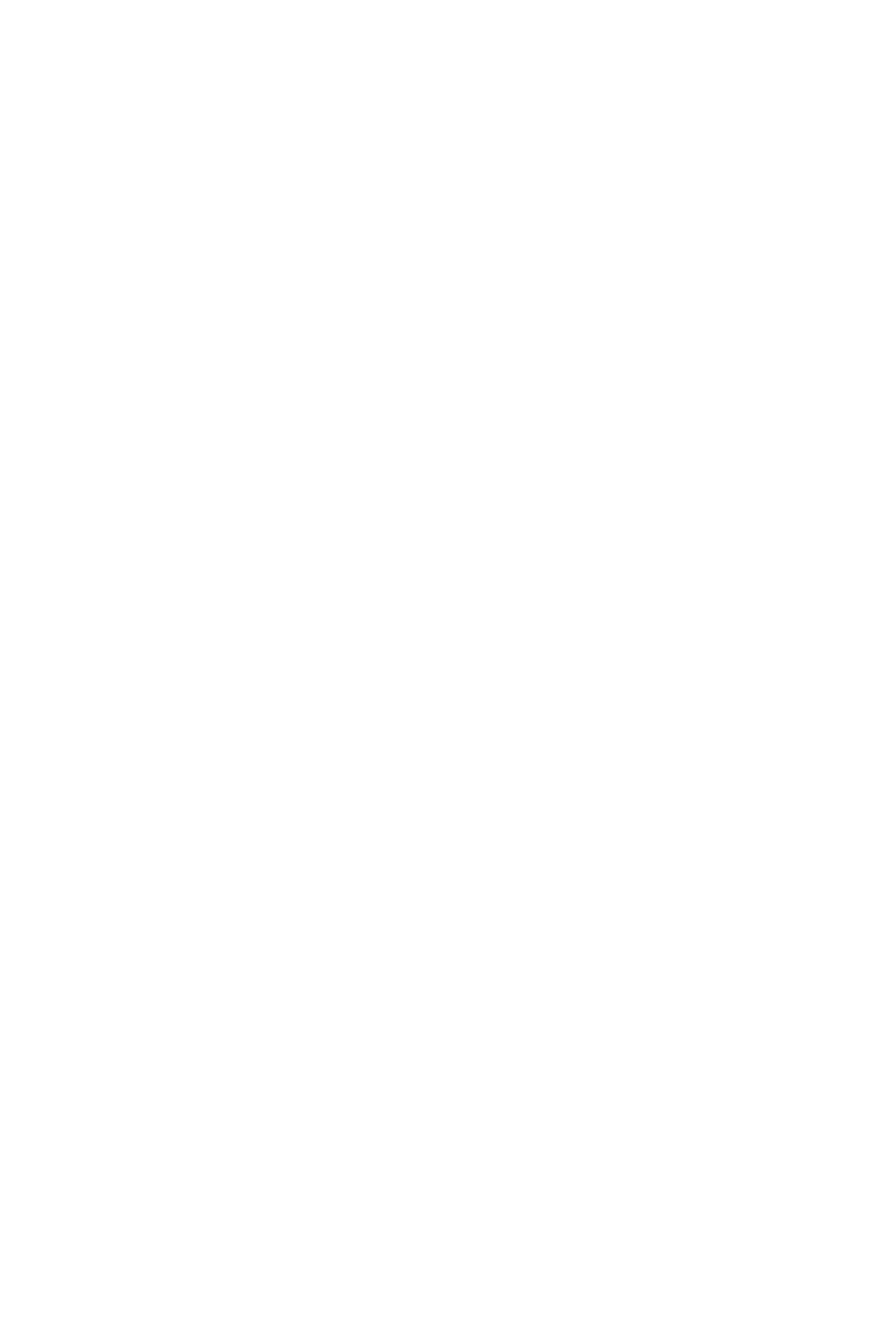
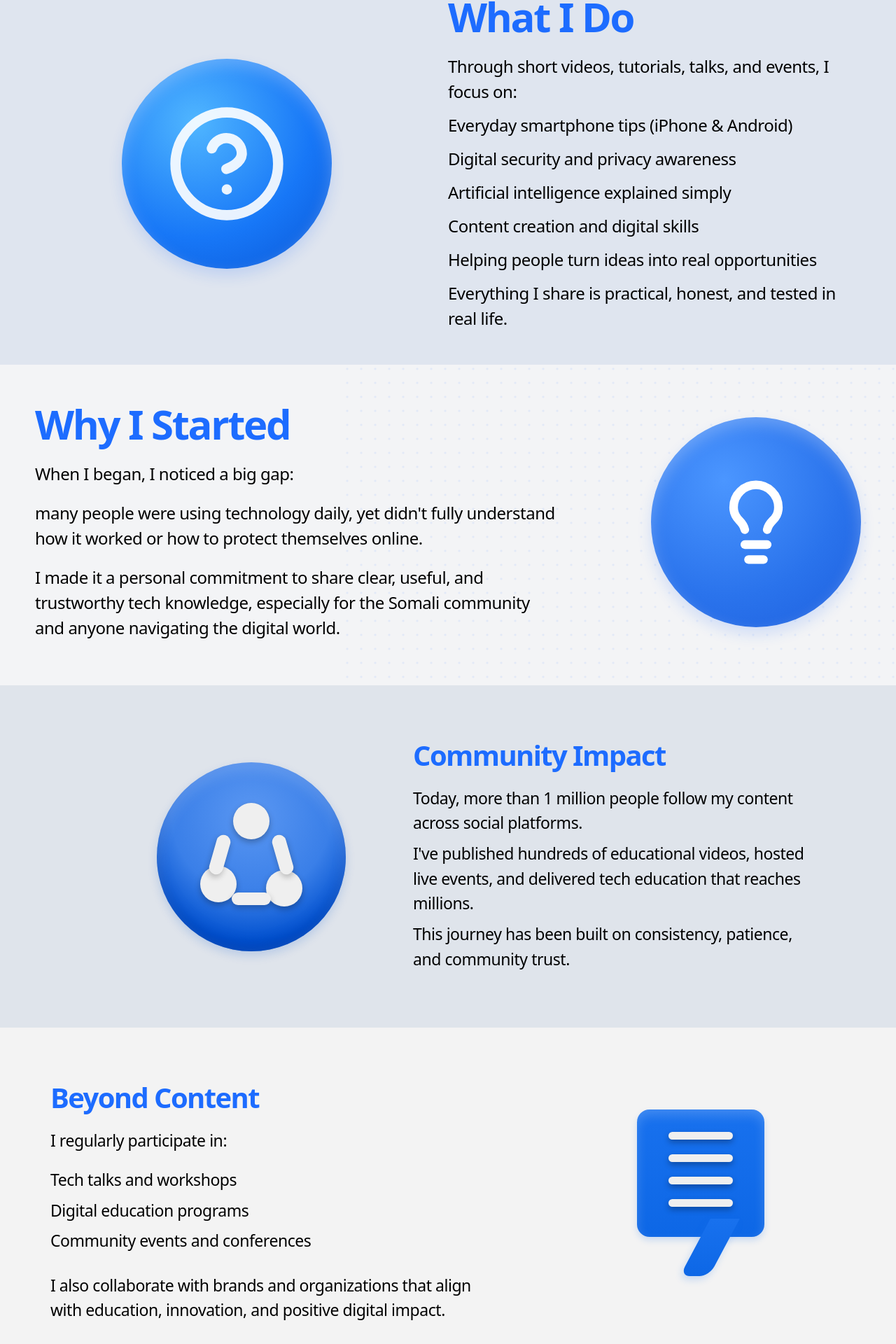
Before and after one commit to IshakAbdiazizHussen/Eng.yusuf-vision, a Next.js app: page /about in a window 1280 px wide. Shown: the part 1303-3223 px from the top of the page at 70% size. Before the commit the page ends 1274 px from the top, so only its background shows below. Built offline with nearby package versions, Linux system fonts and the light colour scheme.

Commit message:
adding some of about information

```diff
--- a/src/app/about/page.tsx
+++ b/src/app/about/page.tsx
@@ -1,5 +1,5 @@
 import Image from "next/image"
-import { Target } from "lucide-react"
+import { CircleHelp, Lightbulb, Target } from "lucide-react"
 import { PageFrame } from "@/components/page-frame"
 
 export default function AboutPage() {
@@ -80,6 +80,123 @@ export default function AboutPage() {
           </div>
         </div>
       </section>
+
+      <section className="relative left-1/2 right-1/2 mt-6 ml-[-50vw] mr-[-50vw] w-screen bg-[#dfe5ef] px-6 py-12 sm:px-10 lg:px-16">
+        <div className="mx-auto grid w-full max-w-[1400px] grid-cols-1 items-center gap-10 lg:grid-cols-[520px_1fr] lg:gap-14">
+          <div className="flex justify-center">
+            <div className="flex h-[250px] w-[250px] items-center justify-center rounded-full bg-[radial-gradient(circle_at_35%_30%,#50b6ff_0%,#1777f7_58%,#0a56d5_100%)] shadow-[inset_0_10px_22px_rgba(255,255,255,0.26),0_10px_20px_rgba(29,108,255,0.16)] sm:h-[300px] sm:w-[300px]">
+              <CircleHelp className="h-36 w-36 text-white/90 sm:h-44 sm:w-44" strokeWidth={2} />
+            </div>
+          </div>
+
+          <div className="max-w-[760px]">
+            <h2 className="text-[58px] font-bold leading-none tracking-[-0.04em] text-[#1d6cff]">
+              What I Do
+            </h2>
+            <div className="mt-6 space-y-3 text-[22px] leading-[1.5] tracking-[-0.02em] text-black sm:text-[24px]">
+              <p>Through short videos, tutorials, talks, and events, I focus on:</p>
+              <p>Everyday smartphone tips (iPhone &amp; Android)</p>
+              <p>Digital security and privacy awareness</p>
+              <p>Artificial intelligence explained simply</p>
+              <p>Content creation and digital skills</p>
+              <p>Helping people turn ideas into real opportunities</p>
+              <p>Everything I share is practical, honest, and tested in real life.</p>
+            </div>
+          </div>
+        </div>
+      </section>
+
+      <section className="mx-auto mt-14 grid max-w-[1180px] grid-cols-1 items-center gap-12 px-4 pb-10 sm:px-0 lg:grid-cols-[1fr_380px]">
+        <div className="max-w-[760px]">
+          <h2 className="text-[58px] font-bold leading-none tracking-[-0.04em] text-[#1d6cff]">
+            Why I Started
+          </h2>
+          <div className="mt-6 space-y-5 text-[22px] leading-[1.5] tracking-[-0.02em] text-black sm:text-[24px]">
+            <p>When I began, I noticed a big gap:</p>
+            <p>
+              many people were using technology daily, yet didn&apos;t fully
+              understand how it worked or how to protect themselves online.
+            </p>
+            <p>
+              I made it a personal commitment to share clear, useful, and
+              trustworthy tech knowledge, especially for the Somali community
+              and anyone navigating the digital world.
+            </p>
+          </div>
+        </div>
+
+        <div className="flex justify-center lg:justify-end">
+          <div className="flex h-[250px] w-[250px] items-center justify-center rounded-full bg-[radial-gradient(circle_at_35%_30%,#4b96ff_0%,#2a73ec_58%,#1d5fde_100%)] shadow-[inset_0_10px_22px_rgba(255,255,255,0.26),0_10px_20px_rgba(29,108,255,0.16)] sm:h-[300px] sm:w-[300px]">
+            <Lightbulb className="h-28 w-28 text-white sm:h-32 sm:w-32" strokeWidth={2.3} />
+          </div>
+        </div>
+      </section>
+
+      <section className="relative left-1/2 right-1/2 mt-6 ml-[-50vw] mr-[-50vw] w-screen">
+        <div className="bg-[#dfe4eb] px-6 py-16 sm:px-10 lg:px-16 lg:py-20">
+          <div className="mx-auto grid w-full max-w-[1280px] grid-cols-1 items-center gap-y-10 lg:grid-cols-[430px_1fr] lg:gap-x-24">
+            <div className="flex justify-center lg:justify-end">
+              <div className="relative h-[240px] w-[240px] rounded-full bg-[radial-gradient(circle_at_50%_28%,#5a97f2_0%,#3a7fe8_48%,#0050cf_76%,#0044b3_100%)] shadow-[inset_0_10px_20px_rgba(255,255,255,0.18),inset_0_-12px_16px_rgba(0,61,170,0.45),0_6px_14px_rgba(13,86,209,0.18)] sm:h-[270px] sm:w-[270px]">
+                <div className="absolute left-1/2 top-[52px] h-[50px] w-[50px] -translate-x-1/2 rounded-full bg-[#efefef] shadow-[0_4px_8px_rgba(0,0,0,0.28)] sm:top-[58px] sm:h-[52px] sm:w-[52px]" />
+                <div className="absolute bottom-[62px] left-[56px] h-[50px] w-[50px] rounded-full bg-[#efefef] shadow-[0_4px_8px_rgba(0,0,0,0.28)] sm:bottom-[70px] sm:left-[62px] sm:h-[52px] sm:w-[52px]" />
+                <div className="absolute bottom-[56px] right-[56px] h-[50px] w-[50px] rounded-full bg-[#efefef] shadow-[0_4px_8px_rgba(0,0,0,0.28)] sm:bottom-[64px] sm:right-[62px] sm:h-[52px] sm:w-[52px]" />
+                <div className="absolute left-[71px] top-[92px] h-[58px] w-[20px] rotate-[16deg] rounded-full bg-[#efefef] shadow-[0_4px_8px_rgba(0,0,0,0.24)] sm:left-[80px] sm:top-[103px]" />
+                <div className="absolute right-[71px] top-[92px] h-[58px] w-[20px] rotate-[-16deg] rounded-full bg-[#efefef] shadow-[0_4px_8px_rgba(0,0,0,0.24)] sm:right-[80px] sm:top-[103px]" />
+                <div className="absolute bottom-[58px] left-1/2 h-[16px] w-[52px] -translate-x-1/2 rounded-full bg-[#efefef] shadow-[0_4px_8px_rgba(0,0,0,0.24)] sm:bottom-[66px] sm:h-[18px] sm:w-[56px]" />
+              </div>
+            </div>
+
+            <div className="max-w-[560px]">
+              <h2 className="text-[34px] font-bold leading-none tracking-[-0.04em] text-[#1d6cff] sm:text-[40px]">
+                Community Impact
+              </h2>
+              <div className="mt-6 space-y-2 text-[20px] leading-[1.55] tracking-[-0.02em] text-black sm:text-[23px]">
+                <p>Today, more than 1 million people follow my content across social platforms.</p>
+                <p>
+                  I&apos;ve published hundreds of educational videos, hosted live
+                  events, and delivered tech education that reaches millions.
+                </p>
+                <p>
+                  This journey has been built on consistency, patience, and
+                  community trust.
+                </p>
+              </div>
+            </div>
+          </div>
+        </div>
+
+        <div className="bg-[#f3f3f3] px-6 py-16 sm:px-10 lg:px-16 lg:py-20">
+          <div className="mx-auto grid w-full max-w-[1280px] grid-cols-1 items-center gap-y-10 lg:grid-cols-[1fr_430px] lg:gap-x-24">
+            <div className="max-w-[620px] lg:justify-self-start lg:pl-2">
+              <h2 className="text-[34px] font-bold leading-none tracking-[-0.04em] text-[#1d6cff] sm:text-[40px]">
+                Beyond Content
+              </h2>
+              <div className="mt-6 space-y-2 text-[20px] leading-[1.55] tracking-[-0.02em] text-black sm:text-[23px]">
+                <p>I regularly participate in:</p>
+                <p className="pt-3">Tech talks and workshops</p>
+                <p>Digital education programs</p>
+                <p>Community events and conferences</p>
+                <p className="pt-5">
+                  I also collaborate with brands and organizations that align
+                  with education, innovation, and positive digital impact.
+                </p>
+              </div>
+            </div>
+
+            <div className="flex justify-center lg:justify-center">
+              <div className="relative h-[250px] w-[250px] sm:h-[280px] sm:w-[280px]">
+                <div className="absolute left-1/2 top-[6px] h-[170px] w-[170px] -translate-x-1/2 rounded-[18px] bg-[linear-gradient(180deg,#1871ee_0%,#0d67e6_100%)] shadow-[inset_0_8px_16px_rgba(255,255,255,0.18),0_5px_10px_rgba(24,113,238,0.18)] sm:h-[182px] sm:w-[182px]">
+                  <div className="absolute left-1/2 top-[32px] h-[11px] w-[92px] -translate-x-1/2 rounded-full bg-[#efefef] shadow-[0_4px_8px_rgba(0,0,0,0.3)]" />
+                  <div className="absolute left-1/2 top-[64px] h-[11px] w-[92px] -translate-x-1/2 rounded-full bg-[#efefef] shadow-[0_4px_8px_rgba(0,0,0,0.3)]" />
+                  <div className="absolute left-1/2 top-[96px] h-[11px] w-[92px] -translate-x-1/2 rounded-full bg-[#efefef] shadow-[0_4px_8px_rgba(0,0,0,0.3)]" />
+                  <div className="absolute left-1/2 top-[128px] h-[11px] w-[92px] -translate-x-1/2 rounded-full bg-[#efefef] shadow-[0_4px_8px_rgba(0,0,0,0.3)]" />
+                </div>
+                <div className="absolute left-1/2 top-[150px] h-[74px] w-[40px] -translate-x-[8px] skew-x-[-28deg] rounded-b-[14px] bg-[linear-gradient(180deg,#1871ee_0%,#0d67e6_100%)] shadow-[0_5px_10px_rgba(24,113,238,0.2)] sm:top-[162px] sm:h-[82px] sm:w-[42px]" />
+              </div>
+            </div>
+          </div>
+        </div>
+      </section>
     </PageFrame>
   )
 }
```
